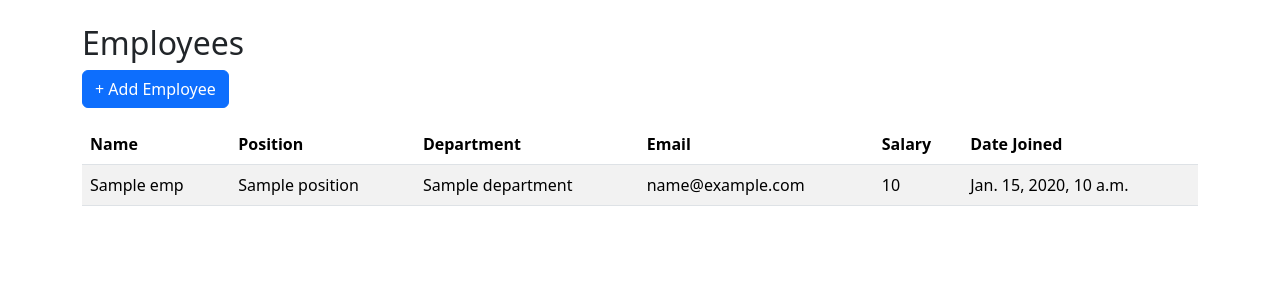
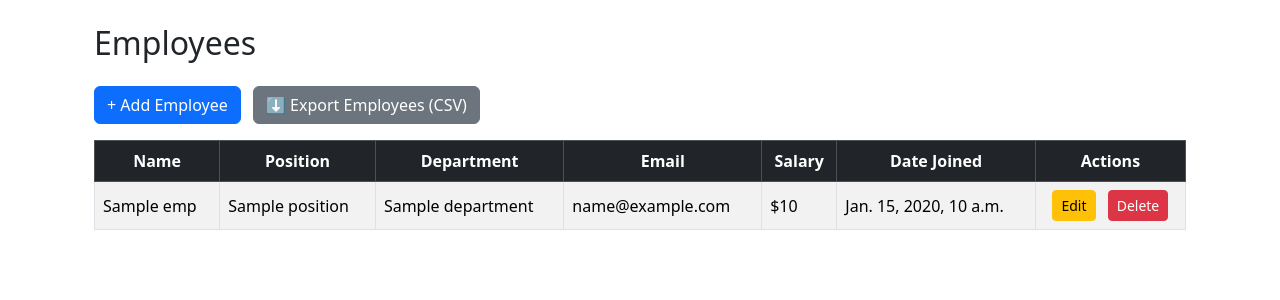
Before and after one commit to shahmeerkhannn11/bareera-hr-module, a Django app: template hr/templates/hr/employees.html in a window 1280 px wide. Shown: the part 56-356 px from the top of the page. Run offline with Django 5.2, Linux system fonts and the light colour scheme; the template is opened without the code that fills it: most values are stand-ins (such as "Sample title", 1, 10 or a date in 2020).

Commit message:
Added Export Employees to CSV feature

```diff
--- a/hr/templates/hr/employees.html
+++ b/hr/templates/hr/employees.html
@@ -1,13 +1,24 @@
 {% extends 'hr/base.html' %}
+
 {% block content %}
-<h2>Employees</h2>
-<a href="/employees/add/" class="btn btn-primary mb-3">+ Add Employee</a>
-<table class="table table-striped">
-  <thead>
+<div class="container">
+  <h2 class="mb-4">Employees</h2>
+  <a href="{% url 'add_employee' %}" class="btn btn-primary mb-3">+ Add Employee</a>
+  <a href="{% url 'export_employees_csv' %}" class="btn btn-secondary mb-3 ms-2">⬇️ Export Employees (CSV)</a>
+
+  <table class="table table-bordered table-striped align-middle">
+    <thead class="table-dark text-center">
       <tr>
-      <th>Name</th><th>Position</th><th>Department</th><th>Email</th><th>Salary</th><th>Date Joined</th>
+        <th>Name</th>
+        <th>Position</th>
+        <th>Department</th>
+        <th>Email</th>
+        <th>Salary</th>
+        <th>Date Joined</th>
+        <th>Actions</th>
       </tr>
     </thead>
+
     <tbody>
       {% for emp in employees %}
       <tr>
@@ -15,12 +26,25 @@
         <td>{{ emp.position }}</td>
         <td>{{ emp.department }}</td>
         <td>{{ emp.email }}</td>
-      <td>{{ emp.salary }}</td>
+        <td>${{ emp.salary }}</td>
         <td>{{ emp.date_joined }}</td>
+       <td class="text-center">
+  {% if emp.id %}
+    <a href="{% url 'edit_employee' emp.id %}" class="btn btn-sm btn-warning me-2">Edit</a>
+    <a href="{% url 'delete_employee' emp.id %}" class="btn btn-sm btn-danger"
+       onclick="return confirm('Are you sure you want to delete this employee?')">Delete</a>
+  {% else %}
+    <span class="text-muted">Invalid Record</span>
+  {% endif %}
+</td>
+
       </tr>
       {% empty %}
-    <tr><td colspan="6">No employees yet</td></tr>
+      <tr>
+        <td colspan="7" class="text-center text-muted">No employees found. Add a new one!</td>
+      </tr>
       {% endfor %}
     </tbody>
   </table>
+</div>
 {% endblock %}
```
Also changed, not shown: hr/urls.py (+12 -0 lines), hr/views.py (+19 -0 lines). Lines whose indentation alone changed are shown as unchanged.
